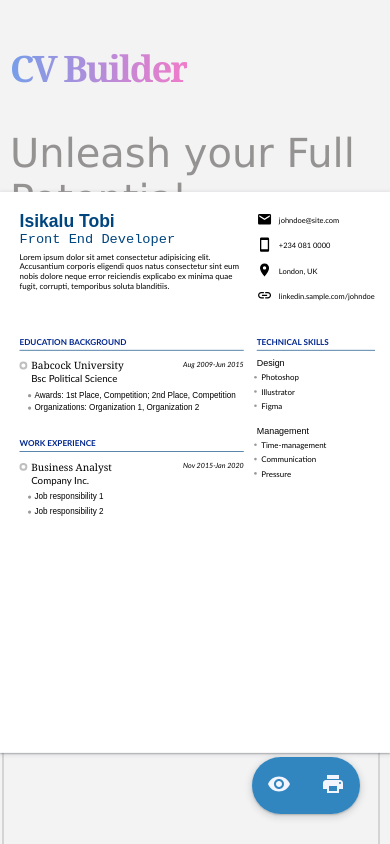
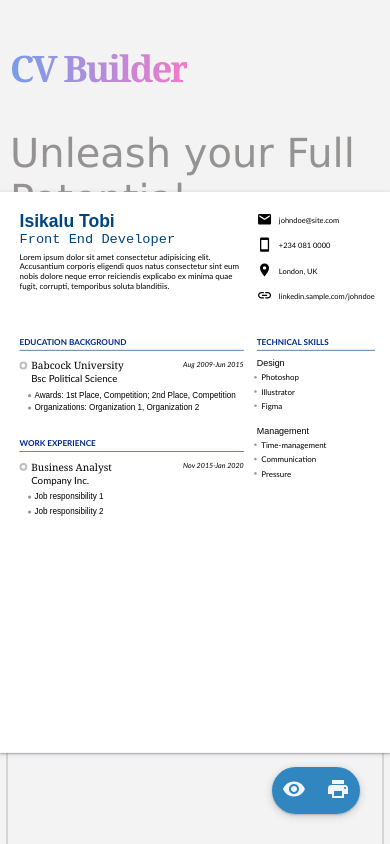
Before and after one commit to ISIKALU01/CV-application, a React (Vite) app: page / in a window 390 px wide. Shown: the top 844 px of the page. Built offline with nearby package versions, Linux system fonts and the light colour scheme.

Commit message:
Edit styling

```diff
--- a/src/sass/components.scss
+++ b/src/sass/components.scss
@@ -57,7 +57,7 @@
       &__toggle-preview,
       &__print-preview {
         opacity: 0.8;
-        padding: 15px;
+        padding: 10px;
         background-color: var(--color-button);
         color: var(--color-text-light);
 
--- a/src/sass/mediaqueries.scss
+++ b/src/sass/mediaqueries.scss
@@ -31,7 +31,8 @@
 
   .form {
     --text-margin-left: -1px;
-    margin-left: -8px;
+    margin-left: -4px;
+    margin-right: -4px;
 
 
     margin-block: 50px;
@@ -64,12 +65,6 @@
   .header-description {
     font-size: 40px;
     font-weight: 300;
-  }
-
-  .header-des2 {
-    font-size: 12px;
-    padding-right: 10px;
-    line-height: 19px;
   }
 
   .preview__printable {
```
